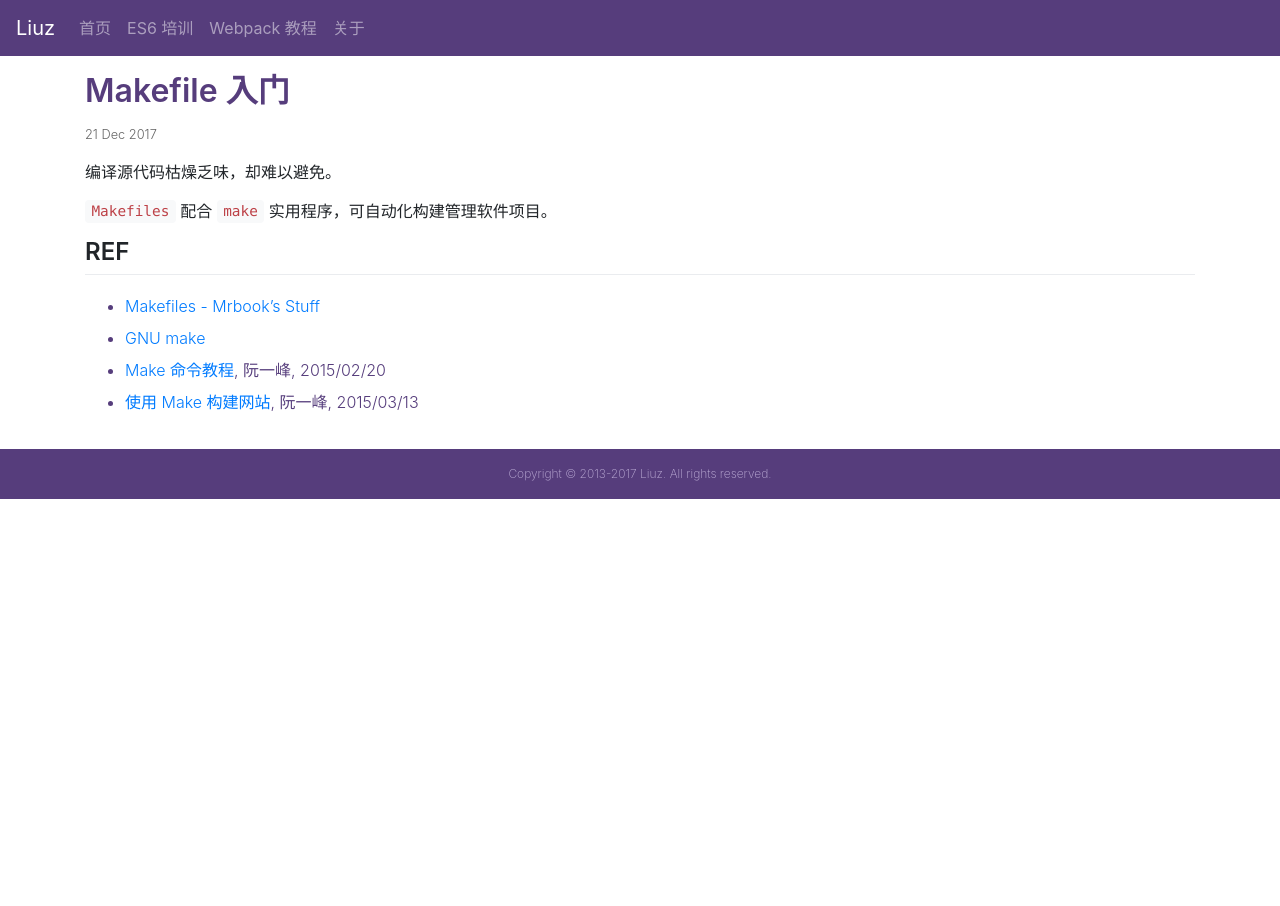
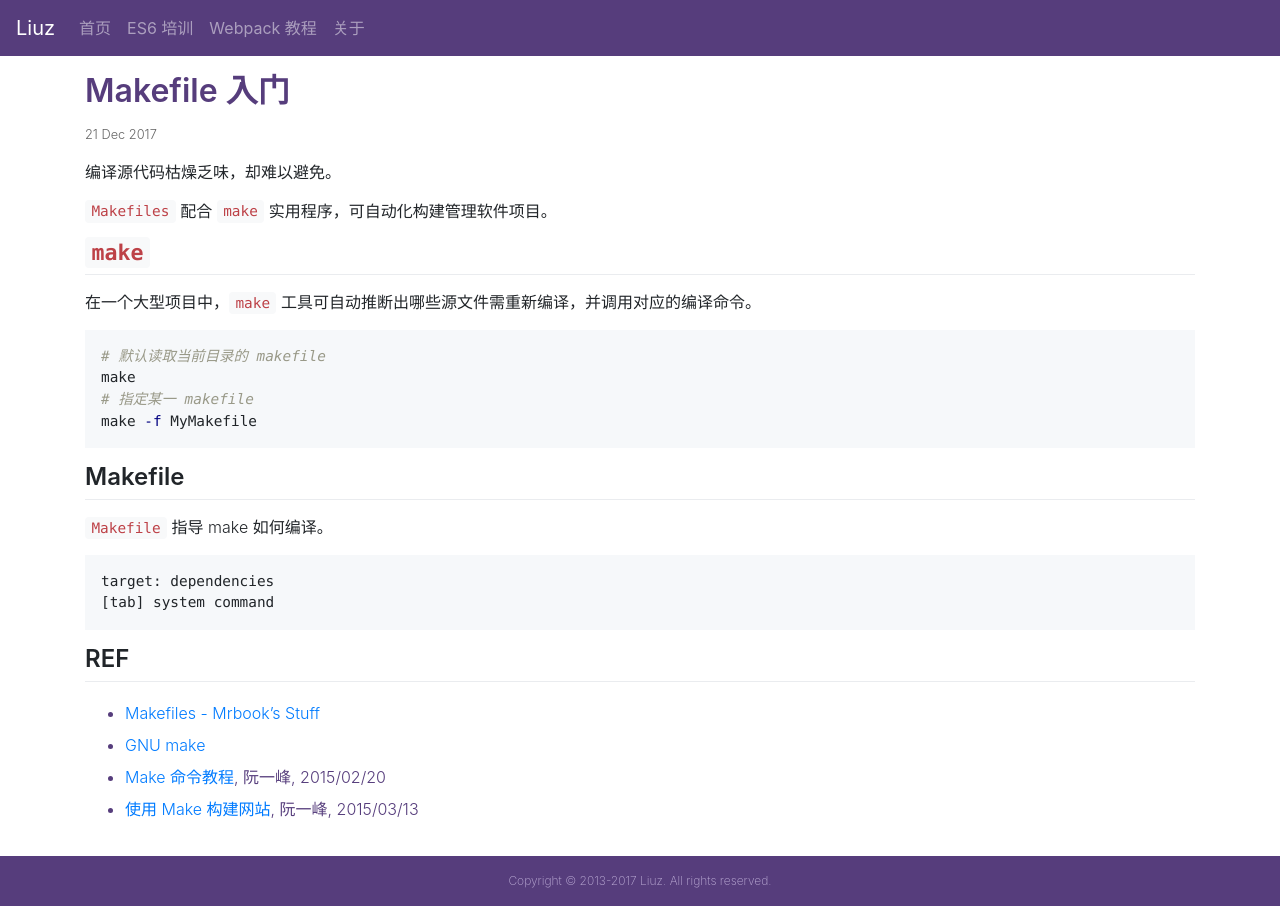
Before and after one commit to liuzhuan/liuzhuan.github.io, a Jekyll site: the page built from _posts/2017-12-21-makefile-primer.md, in a window 1280 px wide. Built offline with Jekyll 4.4.1, drawn with Linux system fonts in a browser that asks for light colours; nearby versions of some CDN libraries.

Commit message:
updating makefile content

````diff
--- a/_posts/2017-12-21-makefile-primer.md
+++ b/_posts/2017-12-21-makefile-primer.md
@@ -7,6 +7,26 @@ date: 2017-12-21
 编译源代码枯燥乏味，却难以避免。
 
 `Makefiles` 配合 `make` 实用程序，可自动化构建管理软件项目。
+
+## `make`
+
+在一个大型项目中，`make` 工具可自动推断出哪些源文件需重新编译，并调用对应的编译命令。
+
+```sh
+# 默认读取当前目录的 makefile
+make
+# 指定某一 makefile
+make -f MyMakefile
+```
+
+## Makefile
+
+`Makefile` 指导 make 如何编译。
+
+```
+target: dependencies
+[tab] system command
+```
 
 ## REF
 
````
